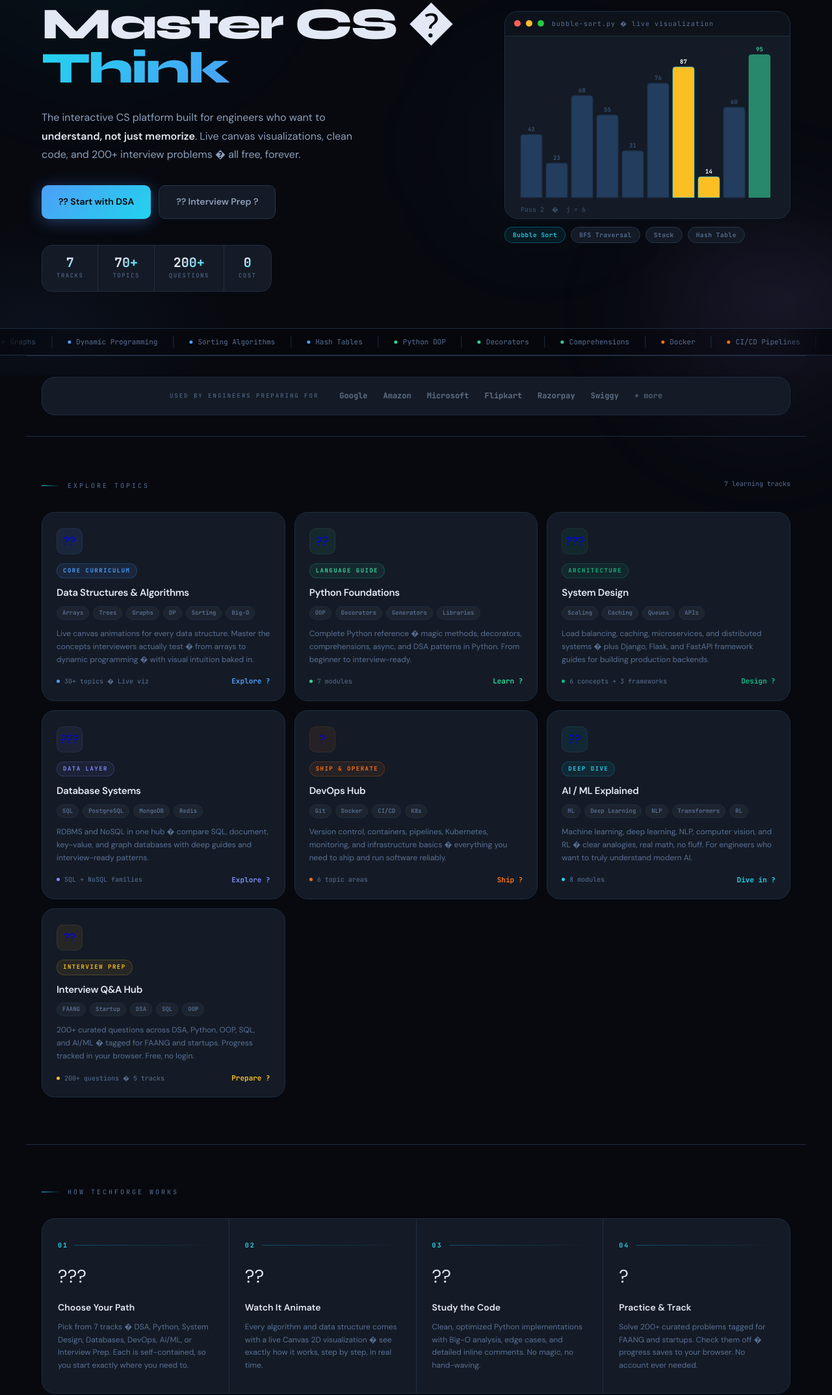
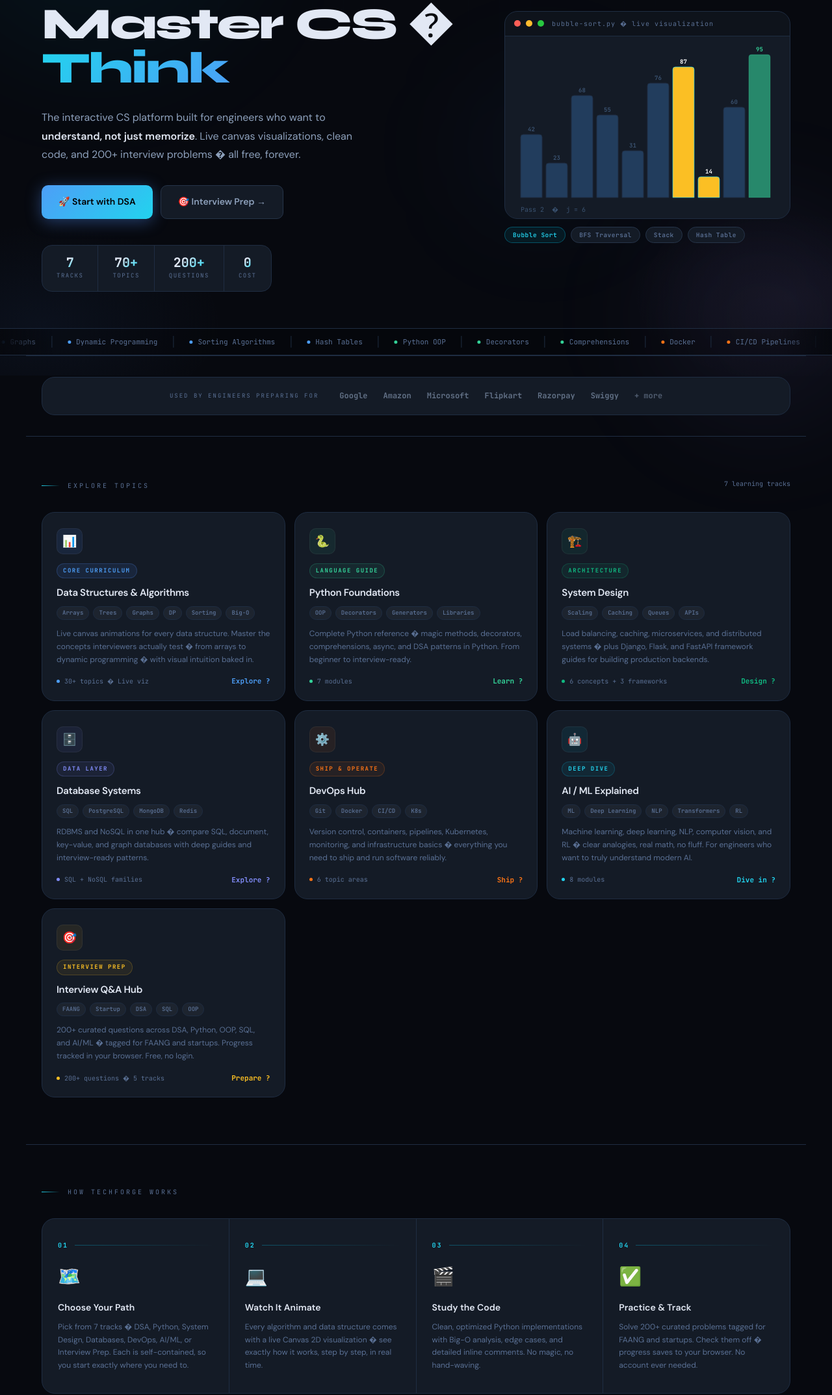
Before and after one commit to MOHD-OMER/TechForge, a plain HTML site: page index.html in a window 1280 px wide. Shown: the part 222-2369 px from the top of the page at 65% size. Drawn offline with Linux system fonts and the light colour scheme.

Commit message:
fix: restore broken emojis on home page (encoding corruption)

```diff
--- a/index.html
+++ b/index.html
@@ -566,14 +566,14 @@
   <div class="tf-hmp-label">Navigate</div>
   <div class="tf-hmp-grid">
     <a class="tf-hmp-item" href="index.html"><span class="tf-hmp-icon">?</span><span class="tf-hmp-text">Home</span></a>
-    <a class="tf-hmp-item" href="dsa/index.html"><span class="tf-hmp-icon">??</span><span class="tf-hmp-text">DSA</span></a>
-    <a class="tf-hmp-item" href="python/index.html"><span class="tf-hmp-icon">??</span><span class="tf-hmp-text">Python</span></a>
-    <a class="tf-hmp-item" href="system-design/index.html"><span class="tf-hmp-icon">???</span><span class="tf-hmp-text">Sys Design</span></a>
-    <a class="tf-hmp-item" href="databases/index.html"><span class="tf-hmp-icon">???</span><span class="tf-hmp-text">Databases</span></a>
+    <a class="tf-hmp-item" href="dsa/index.html"><span class="tf-hmp-icon">📊</span><span class="tf-hmp-text">DSA</span></a>
+    <a class="tf-hmp-item" href="python/index.html"><span class="tf-hmp-icon">🐍</span><span class="tf-hmp-text">Python</span></a>
+    <a class="tf-hmp-item" href="system-design/index.html"><span class="tf-hmp-icon">🏗️</span><span class="tf-hmp-text">Sys Design</span></a>
+    <a class="tf-hmp-item" href="databases/index.html"><span class="tf-hmp-icon">🗄️</span><span class="tf-hmp-text">Databases</span></a>
     <a class="tf-hmp-item" href="devops/index.html"><span class="tf-hmp-icon">?</span><span class="tf-hmp-text">DevOps</span></a>
-    <a class="tf-hmp-item" href="aiml/index.html"><span class="tf-hmp-icon">??</span><span class="tf-hmp-text">AI/ML</span></a>
-    <a class="tf-hmp-item" href="interview/index.html"><span class="tf-hmp-icon">??</span><span class="tf-hmp-text">Interview</span></a>
-    <a class="tf-hmp-item" href="about.html"><span class="tf-hmp-icon">??</span><span class="tf-hmp-text">About</span></a>
+    <a class="tf-hmp-item" href="aiml/index.html"><span class="tf-hmp-icon">🤖</span><span class="tf-hmp-text">AI/ML</span></a>
+    <a class="tf-hmp-item" href="interview/index.html"><span class="tf-hmp-icon">🎯</span><span class="tf-hmp-text">Interview</span></a>
+    <a class="tf-hmp-item" href="about.html"><span class="tf-hmp-icon">ℹ️</span><span class="tf-hmp-text">About</span></a>
   </div>
 </div>
 
@@ -595,8 +595,8 @@
         Live canvas visualizations, clean code, and 200+ interview problems � all free, forever.
       </p>
       <div class="hero-cta">
-        <a class="btn-primary" href="dsa/index.html">?? Start with DSA</a>
-        <a class="btn-secondary" href="interview/index.html">?? Interview Prep ?</a>
+        <a class="btn-primary" href="dsa/index.html">🚀 Start with DSA</a>
+        <a class="btn-secondary" href="interview/index.html">🎯 Interview Prep →</a>
       </div>
       <div class="stat-row">
         <div class="stat-item"><span class="stat-val">7</span><span class="stat-key">Tracks</span></div>
@@ -658,7 +658,7 @@
       <div class="bento-grid">
 
         <a class="topic-card tc-dsa" href="dsa/index.html">
-          <div class="tc-icon-box">??</div>
+          <div class="tc-icon-box">📊</div>
           <div class="tc-label">Core Curriculum</div>
           <div class="tc-title">Data Structures &amp; Algorithms</div>
           <div class="tc-sublist">
@@ -674,7 +674,7 @@
         </a>
 
         <a class="topic-card tc-py" href="python/index.html">
-          <div class="tc-icon-box">??</div>
+          <div class="tc-icon-box">🐍</div>
           <div class="tc-label">Language Guide</div>
           <div class="tc-title">Python Foundations</div>
           <div class="tc-sublist">
@@ -689,7 +689,7 @@
         </a>
 
         <a class="topic-card tc-bk" href="system-design/index.html">
-          <div class="tc-icon-box">???</div>
+          <div class="tc-icon-box">🏗️</div>
           <div class="tc-label">Architecture</div>
           <div class="tc-title">System Design</div>
           <div class="tc-sublist">
@@ -703,7 +703,7 @@
         </a>
 
         <a class="topic-card tc-sql" href="databases/index.html">
-          <div class="tc-icon-box">???</div>
+          <div class="tc-icon-box">🗄️</div>
           <div class="tc-label">Data Layer</div>
           <div class="tc-title">Database Systems</div>
           <div class="tc-sublist">
@@ -717,7 +717,7 @@
         </a>
 
         <a class="topic-card tc-devops" href="devops/index.html">
-          <div class="tc-icon-box">?</div>
+          <div class="tc-icon-box">⚙️</div>
           <div class="tc-label">Ship &amp; Operate</div>
           <div class="tc-title">DevOps Hub</div>
           <div class="tc-sublist">
@@ -731,7 +731,7 @@
         </a>
 
         <a class="topic-card tc-ai" href="aiml/index.html">
-          <div class="tc-icon-box">??</div>
+          <div class="tc-icon-box">🤖</div>
           <div class="tc-label">Deep Dive</div>
           <div class="tc-title">AI / ML Explained</div>
           <div class="tc-sublist">
@@ -746,7 +746,7 @@
         </a>
 
         <a class="topic-card tc-int" href="interview/index.html">
-          <div class="tc-icon-box">??</div>
+          <div class="tc-icon-box">🎯</div>
           <div class="tc-label">Interview Prep</div>
           <div class="tc-title">Interview Q&amp;A Hub</div>
           <div class="tc-sublist">
@@ -775,25 +775,25 @@
       <div class="hiw-grid">
         <div class="hiw-step">
           <div class="hiw-num">01</div>
-          <div class="hiw-icon">???</div>
+          <div class="hiw-icon">🗺️</div>
           <div class="hiw-title">Choose Your Path</div>
           <div class="hiw-desc">Pick from 7 tracks � DSA, Python, System Design, Databases, DevOps, AI/ML, or Interview Prep. Each is self-contained, so you start exactly where you need to.</div>
         </div>
         <div class="hiw-step">
           <div class="hiw-num">02</div>
-          <div class="hiw-icon">??</div>
+          <div class="hiw-icon">💻</div>
           <div class="hiw-title">Watch It Animate</div>
           <div class="hiw-desc">Every algorithm and data structure comes with a live Canvas 2D visualization � see exactly how it works, step by step, in real time.</div>
         </div>
         <div class="hiw-step">
           <div class="hiw-num">03</div>
-          <div class="hiw-icon">??</div>
+          <div class="hiw-icon">🎬</div>
           <div class="hiw-title">Study the Code</div>
           <div class="hiw-desc">Clean, optimized Python implementations with Big-O analysis, edge cases, and detailed inline comments. No magic, no hand-waving.</div>
         </div>
         <div class="hiw-step">
           <div class="hiw-num">04</div>
-          <div class="hiw-icon">?</div>
+          <div class="hiw-icon">✅</div>
           <div class="hiw-title">Practice &amp; Track</div>
           <div class="hiw-desc">Solve 200+ curated problems tagged for FAANG and startups. Check them off � progress saves to your browser. No account ever needed.</div>
         </div>
@@ -813,7 +813,7 @@
         <div class="pillar">
           <div class="pillar-line p-line-green"></div>
           <div class="pillar-top">
-            <div class="pillar-icon">?</div>
+            <div class="pillar-icon">⚡</div>
             <span class="pillar-pill pp-green">Vanilla JS</span>
           </div>
           <div class="pillar-title">Zero Dependencies</div>
@@ -822,7 +822,7 @@
         <div class="pillar">
           <div class="pillar-line p-line-blue"></div>
           <div class="pillar-top">
-            <div class="pillar-icon">???</div>
+            <div class="pillar-icon">🏷️</div>
             <span class="pillar-pill pp-blue">FAANG + Startups</span>
           </div>
           <div class="pillar-title">Company-Tagged Problems</div>
@@ -831,7 +831,7 @@
         <div class="pillar">
           <div class="pillar-line p-line-amber"></div>
           <div class="pillar-top">
-            <div class="pillar-icon">??</div>
+            <div class="pillar-icon">📌</div>
             <span class="pillar-pill pp-amber">Privacy First</span>
           </div>
           <div class="pillar-title">Local Progress Tracking</div>
@@ -849,8 +849,8 @@
         <div class="cta-title">Your next offer starts<br/><span>here. Today. Free.</span></div>
         <p class="cta-sub">Pick a topic and start building the mental models that turn good engineers into great ones. No paywall, no account, no catch � just learning.</p>
         <div class="cta-btns">
-          <a class="btn-primary"   href="dsa/index.html">?? Start with DSA</a>
-          <a class="btn-secondary" href="interview/index.html">?? Interview Prep</a>
+          <a class="btn-primary"   href="dsa/index.html">🚀 Start with DSA</a>
+          <a class="btn-secondary" href="interview/index.html">🎯 Interview Prep</a>
         </div>
         <div class="cta-trust">
           <div class="cta-trust-item"><span class="cta-trust-check">?</span> No ads, ever</div>
```
